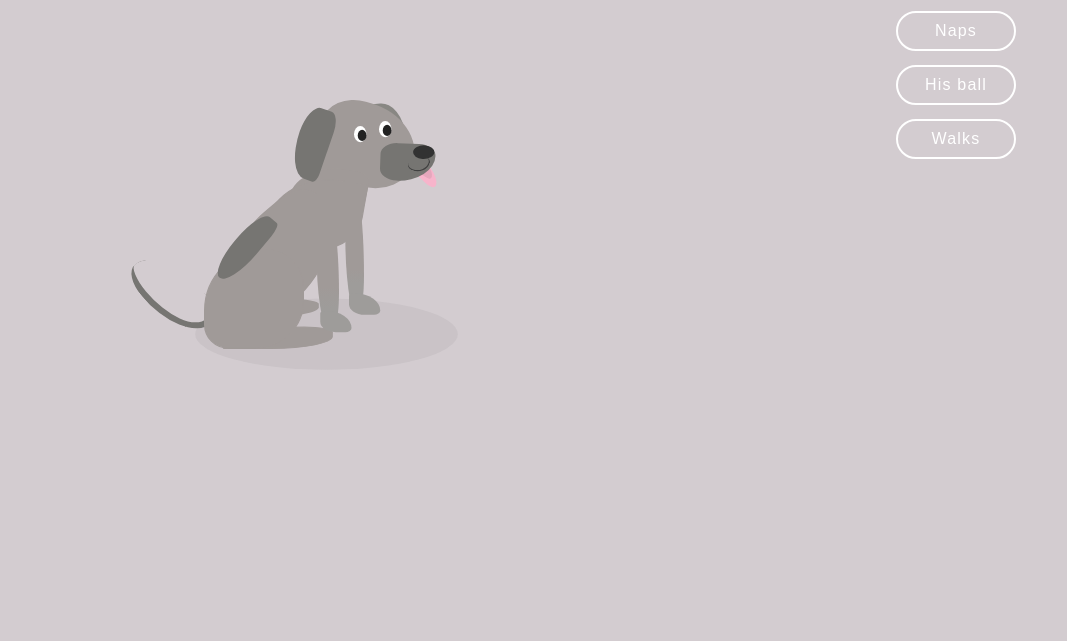
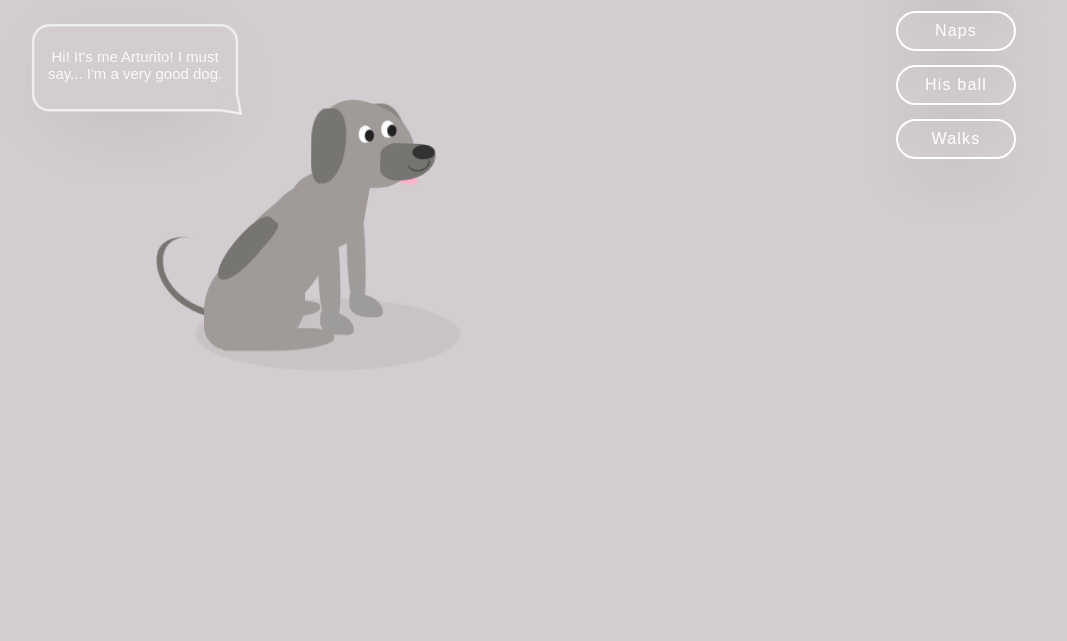
Before and after one commit to tomaszkiewiczanna/dogcare, a website: page index.html in a window 1280 px wide. Shown: the part 159-800 px from the top of the page, without its empty margins (182-1249 px from the left). Drawn offline with nearby package versions, Linux system fonts and the light colour scheme.

Commit message:
finished base

```diff
--- a/index.html
+++ b/index.html
@@ -5,14 +5,15 @@
     <meta name="viewport" content="width=device-width, initial-scale=1.0">
     <title>Always be kind to a dog</title>
     <link href="https://fonts.googleapis.com/css?family=Noto+Serif+JP:300,400,500,700" rel="stylesheet">
+    <link href="https://fonts.googleapis.com/css?family=Source+Code+Pro:400,500" rel="stylesheet">
     <link rel="stylesheet" href="./css/main.css">
+    <script src="https://ajax.googleapis.com/ajax/libs/jquery/3.3.1/jquery.min.js"></script>
     <script src="app.js"></script>
-    <script src="https://ajax.googleapis.com/ajax/libs/jquery/3.3.1/jquery.min.js"></script>
 </head>
 <body>
 <div class="containter">
     <div class="dog-frame">
-        <div class="dog">
+        <div class="dog sits">
             <div class="dog-head">
                 <div class="dog-head-form"></div>
                 <div class="dog-ear-1"></div>
@@ -39,11 +40,16 @@
                     <div class="dog-leg-br"></div>
                 </div>
             </div>
+            <div class="dog-cloud">
+                <span class="dog-cloud-txt">
+                    Hi! It's me <span class="dog-name">Arturito</span>! I must say... I'm a very good dog.
+                </span>
+            </div>
         </div>
     </div>
     <div class="dog-menu">
         <div class="dog-menu-head">
-            What Arturito loves?
+            What <span class="dog-name">Arturito</span> loves?
         </div>
         <div class="dog-menu-list">
             <ul class="dog-menu-list-ul">
--- a/scss/main.scss
+++ b/scss/main.scss
@@ -1,4 +1,6 @@
+@import "partials/mixins";
 @import "partials/variables";
 @import "partials/base";
 @import "partials/dog";
 @import "partials/menu";
+@import "partials/keyframes_sitting";
--- a/scss/partials/_dog.scss
+++ b/scss/partials/_dog.scss
@@ -1,60 +1,35 @@
 .dog{ //dog body container
-    position: absolute;
-    bottom: -7%;
-    left: 38%;
-    width: 400px;
-    height: 300px;
+    @include baseBottomLeft(-7%,38%,400px,300px);
     transform: translate(-50%,0) scale(1.25);
     //border: 1px solid #ff572d;
 }
 .dog::after{
-    position: absolute;
-    bottom: 67px;
-    left: 113px;
     content: '';
-    width: 210px;
-    height: 57px;
+    @include baseBottomLeft(67px,113px,210px,57px);
     background: rgba($dog-darker,0.1);
     border-radius: 90%;
     z-index: -1;
 }
 .dog-head{
+    @include baseTopLeft(0,150px,130px,100px);
     position: absolute;
-    top: 0;
-    left: 150px;
-    width: 130px;
-    height: 100px;
     //border: 1px solid brown;
 }
 .dog-head-form{
-    position: absolute;
-    top: 20px;
-    left: 60px;
-    width: 80px;
-    height: 66px;
+    @include baseTopLeft(20px,60px,80px,66px);
     background: $dog-grey;
     border-radius: 60% 90% 70% 40%;
     transform: rotate(16deg);
     z-index: 2;
 }
 .dog-ear-1{
-    position: absolute;
-    top: 39px;
-    left: 28px;
-    width: 58px;
-    height: 26px;
+    @include baseTopLeft(24px,56px,28px,60px);
     background: $dog-darker;
-    border-radius: 40% 20% 90% 60%;
-    -webkit-transform: rotate(31deg);
-    transform: rotate(109deg);
+    border-radius: 100% 80% 160% 60%;
     z-index: 4;
 }
 .dog-ear-2{
-    position: absolute;
-    top: 26px;
-    left: 98px;
-    width: 39px;
-    height: 26px;
+    @include baseTopLeft(26px,98px,39px,26px);
     background: #888783;
     border-radius: 40% 10% 90% 40%;
     -webkit-transform: rotate(31deg);
@@ -62,77 +37,48 @@
     z-index: 0;
 }
 .dog-eye-1{
-    position: absolute;
-    top: 38px;
-    left: 90px;
-    height: 13px;
-    width: 10px;
+    @include baseTopLeft(38px,94px,10px,13px);
     background: white;
     border-radius: 50%;
     z-index: 2;
 }
 .dog-eye-1::after{
     content: '';
-    position: absolute;
-    bottom: 1px;
-    right: 0;
-    height: 9px;
-    width: 7px;
+    @include baseBottomRight(1px,0,7px,9px);
     background: #222222;
     border-radius: 50%;
     z-index: 2;
 }
 .dog-eye-2{
-    position: absolute;
-    top: 34px;
-    left: 110px;
-    width: 10px;
-    height: 13px;
+    @include baseTopLeft(34px,112px,10px,13px);
     background: white;
     border-radius: 50%;
     z-index: 2;
 }
 .dog-eye-2::after{
     content: '';
-    position: absolute;
-    bottom: 1px;
-    right: 0px;
-    height: 9px;
-    width: 7px;
+    @include baseBottomRight(1px,0,7px,9px);
     background: #222222;
     border-radius: 50%;
     z-index: 2;
 }
 .dog-nose{
-    position: absolute;
-    top: 52px;
-    left: 111px;
-    width: 44px;
-    height: 30px;
+    @include baseTopLeft(52px,111px,44px,30px);
     background: $dog-darker;
     border-radius: 40% 40% 90% 40%;
-    -webkit-transform: rotate(31deg);
     transform: rotate(2deg);
     z-index: 2;
 }
 .dog-nose::after{
     content: '';
-    position: absolute;
-    top: 1px;
-    right: 1px;
-    width: 17px;
-    height: 11px;
+    @include baseTopRight(1px,1px,17px,11px);
     background: #323232;
     border-radius: 60% 50%;
     transform: rotate(2deg);
     z-index: 2;
 }
 .dog-mouth{
-    position: absolute;
-    top: 60px;
-    left: 135px;
-    width: 14px;
-    height: 16px;
+    @include baseTopLeft(60px,135px,14px,16px);
     border-left: 1px solid #404040;
     border-bottom: 1px solid #404040;
     border-radius: 50% 120%;
@@ -140,11 +86,7 @@
     z-index: 2;
 }
 .dog-tongue{
-    position: absolute;
-    bottom: 20px;
-    left: 131px;
-    height: 12px;
-    width: 30px;
+    @include baseBottomLeft(17px,122px,30px,12px);
     background: #f7b4cb;
     border-radius: 30% 200% 80% 20%;
     transform: rotate(45deg);
@@ -152,40 +94,24 @@
 }
 .dog-tongue::after{
     content: '';
-    position: absolute;
-    bottom: 3px;
-    left: -7px;
-    height: 10px;
-    width: 30px;
+    @include baseBottomLeft(3px,-7px,30px,10px);
     background: #e5a7bc;
     border-radius: 30% 200% 80% 20%;
     transform: rotate(0deg);
 }
 .dog-body{
-    position: absolute;
-    top: 80px;
-    left: 120px;
-    height: 137px;
-    width: 130px;
+    @include baseTopLeft(80px,120px,130px,137px);
     //border: 1px solid darkslategrey;
 }
 .dog-neck{
-    position: absolute;
-    top: -10px;
-    right: 0;
-    width: 60px;
-    height: 40px;
+    @include baseTopRight(-10px,0,60px,40px);
     background: $dog-grey;
     border-radius: 160% 40% 70% 50%;
     transform: rotate(12deg);
     z-index: 2;
 }
 .dog-torse{
-    position: absolute;
-    top: -2px;
-    right: 3px;
-    height: 60px;
-    width: 75px;
+    @include baseTopRight(-2px,3px,75px,60px);
     border: 1px solid $dog-grey;
     background: $dog-grey;
     border-radius: 200% 10% 150% 70%;
@@ -193,11 +119,7 @@
     z-index: 2;
 }
 .dog-belly{
-    position: absolute;
-    top: 22px;
-    right: 16px;
-    height: 70px;
-    width: 95px;
+    @include baseTopRight(22px,16px,95px,70px);
     border: 1px solid $dog-grey;
     background: $dog-grey;
     border-radius: 200% 10% 150% 70%;
@@ -205,22 +127,14 @@
     z-index: 2;
 }
 .dog-spot{
-    position: absolute;
-    top: 24px;
-    left: 23px;
-    height: 63px;
-    width: 20px;
+    @include baseTopLeft(24px,23px,20px,63px);
     background: $dog-darker;
     border-radius: 80% 30% 90% 80%;
     transform: rotate(40deg);
     z-index: 2;
 }
 .dog-ass{
-    position: absolute;
-    bottom: 1px;
-    left: 0;
-    height: 80px;
-    width: 80px;
+    @include baseBottomLeft(1px,0,80px,80px);
     border: 1px solid $dog-grey;
     background: $dog-grey;
     border-radius: 130% 80% 100% 50%;
@@ -228,31 +142,18 @@
     z-index: 2;
 }
 .dog-tail{
-    position: absolute;
-    top: 55px;
-    left: -45px;
-    width: 40px;
-    height: 75px;
+    @include baseTopLeft(55px,-45px,80px,60px);
     border-left: 5px solid $dog-darker;
     border-bottom: 5px solid $dog-darker;
-    border-radius: 50% 120%;
-    transform: rotate(-40deg);
+    border-radius: 80% 200%;
     z-index: 0;
 }
 .dog-front-legs{
-    position: absolute;
-    top: 10px;
-    left: 90px;
-    height: 115px;
-    width: 40px;
+    @include baseTopLeft(10px,90px,40px,115px);
     //border: 1px solid darkslategrey;
 }
 .dog-leg-fl{
-    position: absolute;
-    top: 0px;
-    left: 0px;
-    height: 110px;
-    width: 18px;
+    @include baseTopLeft(0,0,18px,110px);
     background: linear-gradient(0deg, $dog-superlight 15%, $dog-grey 30%);
     border-radius: 10% 200% 70% 150%;
     transform: rotate(0deg);
@@ -260,22 +161,14 @@
 }
 .dog-leg-fl::after{
     content: '';
-    position: absolute;
-    bottom: -3px;
-    left: 3px;
-    height: 17px;
-    width: 25px;
+    @include baseBottomLeft(-3px,3px,25px,17px);
     background: $dog-superlight;
     border-radius: 40% 240% 60% 150%;
     transform: rotate(0deg);
     z-index: 2;
 }
 .dog-leg-fr{
-    position: absolute;
-    top: -14px;
-    right: 2px;
-    height: 110px;
-    width: 15px;
+    @include baseTopRight(-14px,2px,15px,110px);
     background: linear-gradient(0deg, $dog-superlight 20%, $dog-grey 30%);
     border-radius: 10% 200% 70% 150%;
     transform: rotate(0deg);
@@ -283,32 +176,20 @@
 }
 .dog-leg-fr::after{
     content: '';
-    position: absolute;
-    bottom: -3px;
-    left: 3px;
-    height: 17px;
-    width: 25px;
+    @include baseBottomLeft(-3px,3px,25px,17px);
     background: $dog-superlight;
     border-radius: 40% 240% 60% 150%;
     transform: rotate(0deg);
     z-index: 2;
 }
 .dog-back-legs{
-    position: absolute;
-    top: 112px;
-    left: 10px;
-    height: 115px;
-    width: 40px;
-    //border: 1px solid darkslategrey;
+    @include baseTopLeft(112px,10px,40px,115px);
     transform: rotate(-90deg) translate(-11%, -13%) scaleY(0.8);
     transform-origin: top center;
+    //border: 1px solid darkslategrey;
 }
 .dog-leg-bl{
-    position: absolute;
-    top: 0;
-    left: 0;
-    height: 110px;
-    width: 18px;
+    @include baseTopLeft(0,0,18px,110px);
     border: 1px solid $dog-grey;
     background: $dog-grey;
     border-radius: 10% 200% 70% 150%;
@@ -316,13 +197,34 @@
     z-index: 2;
 }
 .dog-leg-br{
-    position: absolute;
-    top: -14px;
-    right: 0;
-    height: 110px;
-    width: 15px;
+    @include baseTopRight(-14px,0,15px,110px);
     background: $dog-grey;
     border-radius: 10% 200% 70% 150%;
     transform: rotate(0deg);
     z-index: 2;
 }
+.dog-cloud{
+    @include baseTopLeft(-43px,-15px,165px,70px);
+    padding: 5px 10px 10px 10px;
+    border: 2px solid #eee;
+    border-radius: 14px;
+    display: flex;
+    justify-content: center;
+    align-items: center;
+    text-align: center;
+    box-shadow: -2px 14px 68px -27px rgba(0,0,0,0.3);
+}
+.dog-cloud:after{
+    content: '';
+    @include baseBottomRight(4px,4px,13px,13px);
+    display: block;
+    background: $background;
+    border-right: 2px solid #eee;
+    border-bottom: 2px solid #eee;
+    transform: translate(50%, 50%) skew(20deg) rotate(10deg);
+}
+.dog-cloud-txt{
+    font-weight: 300;
+    font-size: 12px;
+    color: #f9f9f9;
+}
--- /dev/null
+++ b/scss/partials/_keyframes_sitting.scss
@@ -0,0 +1,92 @@
+.sits .dog-ear-1 {
+    animation: sitsEar 0.8s 0s infinite alternate ease-in-out;
+    transform-origin: top center;
+}
+@keyframes sitsEar {
+    100% {
+        transform: rotate(3deg);
+    }
+}
+.sits .dog-tail {
+    animation: sitsTail 0.3s 0s infinite alternate ease-in-out;
+    transform-origin: bottom right;
+}
+@keyframes sitsTail {
+    100% {
+        transform: rotate(12deg);
+    }
+}
+.sits .dog-body,
+.sits.dog::after{
+    animation: sitsBody 2s 0s infinite alternate linear;
+    transform-origin: center;
+}
+@keyframes sitsBody {
+    100% {
+        transform: scale(1.02) translate(1%, 1%);
+    }
+}
+.sits .dog-nose:after,
+.sits .dog-eye-1,
+.sits .dog-eye-2{
+    animation: sitsNose 1s 0s infinite alternate linear;
+    transform-origin: center;
+}
+@keyframes sitsNose {
+    100% {
+        transform: rotate(2deg) scale(1.06);
+    }
+}
+.sits .dog-eye-1:after,
+.sits .dog-eye-2:after{
+    animation: sitsEyes 6s 0s infinite ease-in-out;
+    transform-origin: center;
+}
+@keyframes sitsEyes {
+    40% {
+        transform: translate(20%, 10%);
+    }
+    80% {
+        transform: translate(25%, 0%);
+    }
+    100%{
+        transform: translate(05%, 0%);
+    }
+}
+.sits .dog-leg-fl:after,
+.sits .dog-leg-fr:after {
+    animation: sitsPaw 1s 0s infinite alternate linear;
+    transform-origin: center;
+}
+@keyframes sitsPaw {
+    100% {
+        transform: rotate(2deg) scale(1.08);
+    }
+}
+.sits .dog-tongue {
+    animation: sitsTongue 1.5s 0s infinite alternate linear;
+    transform-origin: center;
+}
+@keyframes sitsTongue {
+    100% {
+        transform: translate(-50%, 0%);
+    }
+}
+.dog-cloud{
+    animation: sitsCloudStart 2.5s 0s ease-out,
+                sitsCloudConst 2.5s 3s linear infinite alternate;
+    transform-origin: bottom right;
+}
+@keyframes sitsCloudStart {
+    0% {
+        transform: scale(0.01);
+    }
+    100%{
+        transform: scale(1);
+    }
+}
+@keyframes sitsCloudConst {
+    100% {
+        transform: translate(-2%, -1%);
+    }
+}
--- a/scss/partials/_menu.scss
+++ b/scss/partials/_menu.scss
@@ -2,12 +2,14 @@
     font-size: 34px;
     letter-spacing: 1.5px;
     margin-bottom: 10px;
+    text-shadow: 0 0 4px #a2a2a2;
 }
 .dog-menu-list{
     padding-right: 15px;
 }
 .dog-menu-list-ul{
     list-style: none;
+
 
 }
 .dog-menu-list-li{
@@ -20,6 +22,7 @@
     height: 40px;
     background: none;
     border: 2px solid white;
+    box-shadow: -2px 14px 68px -15px rgba(0,0,0,0.33);
     border-radius: 50px;
     color: white;
     font-family: 'Noto Serif JP', sans-serif;
```
Also changed, not shown: scss/partials/_mixins.scss (added, +28 -0 lines), css/main.css, 1 other file.
